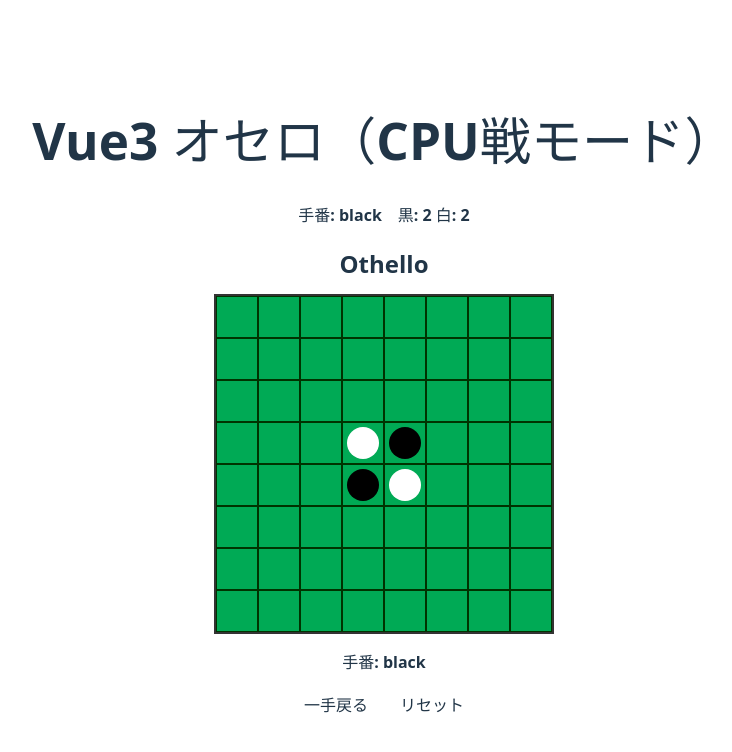
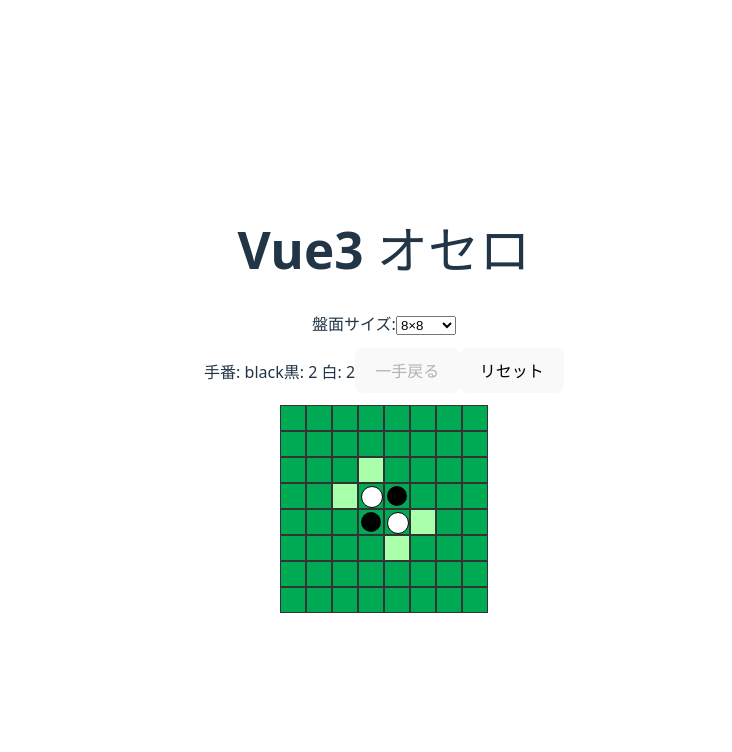
Before and after one commit to tako-chan0511/othello-Vue3-, a Vue app: page / in a window 1280 px wide. Shown: the top 752 px of the page, without its empty margins (256-988 px from the left). Built offline with nearby package versions, Linux system fonts and the light colour scheme.

Commit message:
サイズ変更

```diff
--- a/package.json
+++ b/package.json
@@ -12,6 +12,7 @@
     "deploy": "gh-pages -d dist"
   },
   "dependencies": {
+    "pinia": "^3.0.2",
     "vue": "^3.5.13"
   },
   "devDependencies": {
--- a/src/App.vue
+++ b/src/App.vue
@@ -1,65 +1,194 @@
 <template>
   <div class="app">
-    <h1>Vue3 オセロ（CPU戦モード）</h1>
-    <!-- リアルタイム情報表示 -->
+    <h1>Vue3 オセロ</h1>
+
+    <!-- サイズ選択 -->
+    <div class="size-select">
+      <label>盤面サイズ:</label>
+      <select v-model.number="boardSize">
+        <option v-for="n in sizes" :key="n" :value="n">{{ n }}×{{ n }}</option>
+      </select>
+    </div>
+
+    <!-- 情報＋操作 -->
     <div class="info">
       <span>手番: {{ turn }}</span>
       <span>黒: {{ score.black }} 白: {{ score.white }}</span>
-      <!-- <button class="restart" @click="init">リセット</button> -->
+      <button @click="undo" :disabled="history.length <= 1">一手戻る</button>
+      <button @click="reset">リセット</button>
     </div>
 
-    <Board />
+    <!-- 盤面 -->
+    <div class="board">
+      <div v-for="(row, y) in board" :key="y" class="row">
+        <div
+          v-for="(_, x) in row"
+          :key="x"
+          class="cell"
+          @click="onClick(x, y)"
+          :class="{ valid: isValid(x, y) }"
+        >
+          <span v-if="board[y][x] === 'black'" class="disc black"></span>
+          <span v-else-if="board[y][x] === 'white'" class="disc white"></span>
+        </div>
+      </div>
+    </div>
 
-    <!-- ゲーム終了時のみ表示 -->
-    <div v-if="isGameOver" class="gameover">
-      <p>ゲーム終了！ 最終スコア → 黒: {{ score.black }} / 白: {{ score.white }}</p>
-      <p class="winner">
-        {{ score.black > score.white
-            ? '黒の勝ち！'
-            : score.white > score.black
-              ? '白の勝ち！'
-              : '引き分け！' }}
-      </p>
+    <!-- 結果表示 -->
+    <div v-if="gameOver" class="gameover">
+      結果 → {{ resultMessage }}
     </div>
   </div>
 </template>
 
 <script setup lang="ts">
-import Board from '@/components/Board.vue'
-import { useOthello } from '@/composables/useOthello'
+import { ref, watch, computed } from 'vue';
 
-const { turn, score, isGameOver, init } = useOthello()
+type Color = 'black' | 'white' | null;
+
+// --- state ---
+const sizes = [4, 6, 8, 10, 12];
+const boardSize = ref(8);
+const board = ref<Color[][]>([]);
+const history = ref<Color[][][]>([]);
+const turn = ref<Color>('black');
+const passCount = ref(0);
+
+// --- helpers ---
+const DIRS: [number, number][] = [
+  [-1, -1], [-1, 0], [-1, 1],
+  [0, -1],           [0, 1],
+  [1, -1],  [1, 0],  [1, 1],
+];
+
+function makeBoard(n: number): Color[][] {
+  const b: Color[][] = Array.from({ length: n }, () =>
+    Array.from({ length: n }, () => null)
+  );
+  const m = n / 2;
+  b[m - 1][m - 1] = 'white';
+  b[m][m]         = 'white';
+  b[m - 1][m]     = 'black';
+  b[m][m - 1]     = 'black';
+  return b;
+}
+
+// --- game actions ---
+function init(size = boardSize.value) {
+  board.value = makeBoard(size);
+  history.value = [ board.value.map(r => [...r]) ];
+  turn.value = 'black';
+  passCount.value = 0;
+}
+
+function inBounds(x: number, y: number) {
+  return x >= 0 && x < board.value.length && y >= 0 && y < board.value.length;
+}
+
+function flips(x: number, y: number, col: Color): [number, number][] {
+  if (board.value[y][x] !== null) return [];
+  const opp = col === 'black' ? 'white' : 'black';
+  const res: [number, number][] = [];
+  for (const [dx, dy] of DIRS) {
+    let cx = x + dx, cy = y + dy;
+    const buf: [number, number][] = [];
+    while (inBounds(cx, cy) && board.value[cy][cx] === opp) {
+      buf.push([cx, cy]);
+      cx += dx; cy += dy;
+    }
+    if (buf.length && inBounds(cx, cy) && board.value[cy][cx] === col) {
+      res.push(...buf);
+    }
+  }
+  return res;
+}
+
+function play(x: number, y: number): boolean {
+  const f = flips(x, y, turn.value);
+  if (!f.length) return false;
+  board.value[y][x] = turn.value;
+  f.forEach(([fx, fy]) => board.value[fy][fx] = turn.value);
+  turn.value = turn.value === 'black' ? 'white' : 'black';
+  passCount.value = 0;
+  history.value.push(board.value.map(r => [...r]));
+  return true;
+}
+
+function cpuMove() {
+  const moves = board.value.flatMap((row, y) =>
+    row.map((_, x) => ({ x, y }))
+  ).filter(p => flips(p.x, p.y, turn.value).length > 0);
+  if (!moves.length) { pass(); return; }
+  const mv = moves[Math.floor(Math.random() * moves.length)];
+  play(mv.x, mv.y);
+}
+
+function pass() {
+  passCount.value++;
+  turn.value = turn.value === 'black' ? 'white' : 'black';
+  history.value.push(board.value.map(r => [...r]));
+}
+
+function undo() {
+  if (history.value.length <= 1) return;
+  history.value.pop();
+  board.value = history.value[history.value.length - 1].map(r => [...r]);
+}
+
+function reset() {
+  init(boardSize.value);
+}
+
+function onClick(x: number, y: number) {
+  if (gameOver.value) return;
+  if (turn.value === 'black' && play(x, y)) {
+    setTimeout(cpuMove, 300);
+  }
+}
+
+function isValid(x: number, y: number) {
+  return flips(x, y, turn.value).length > 0;
+}
+
+// --- new method 2 for game over: no moves for either color ---
+function hasMovesFor(col: Color) {
+  return board.value.some((row, y) =>
+    row.some((_, x) => flips(x, y, col).length > 0)
+  );
+}
+
+const gameOver = computed(() =>
+  // neither black nor white has any legal moves
+  !hasMovesFor('black') && !hasMovesFor('white')
+);
+
+const score = computed(() => {
+  let b = 0, w = 0;
+  board.value.forEach(r => r.forEach(c => { if (c === 'black') b++; else if (c === 'white') w++; }));
+  return { black: b, white: w };
+});
+
+const resultMessage = computed(() => {
+  const { black, white } = score.value;
+  if (black > white) return '黒の勝ち！';
+  if (black < white) return '白の勝ち！';
+  return '引き分け！';
+});
+
+// --- reactive lifecycle ---
+watch(boardSize, sz => init(sz), { immediate: true });
 </script>
 
-<style>
-.app {
-  text-align: center;
-  padding: 20px;
-}
-.info {
-  margin-bottom: 12px;
-  display: flex;
-  justify-content: center;
-  gap: 16px;
-  align-items: center;
-}
-.info span {
-  font-weight: bold;
-}
-.restart {
-  padding: 4px 12px;
-  background: var(--primary-color);
-  color: var(--bg-color);
-  border: none;
-  border-radius: 4px;
-  cursor: pointer;
-}
-.gameover {
-  margin-top: 16px;
-  font-weight: bold;
-}
-.winner {
-  margin-top: 8px;
-  color: #c33;
-}
+<style scoped>
+.app { text-align: center; padding: 16px; }
+.size-select { margin-bottom: 12px; }
+.info { margin-bottom: 12px; }
+.board { display: grid; grid-template-rows: repeat(auto-fill, 1fr); justify-content: center; }
+.row { display: flex; }
+.cell { background: #0a5; position: relative; width: 24px; height: 24px; border: 1px solid #333; cursor: pointer; }
+.cell.valid { background: #afa; }
+.disc { position: absolute; width: 20px; height: 20px; border-radius: 50%; top: 2px; left: 2px; }
+.disc.black { background: #000; }
+.disc.white { background: #fff; border: 1px solid #000; }
+.gameover { margin-top: 16px; font-weight: bold; }
 </style>
--- a/src/components/Board.vue
+++ b/src/components/Board.vue
@@ -1,10 +1,7 @@
-<!-- src/components/Board.vue -->
 <template>
   <div class="board-container">
-    <h2 class="title">Othello</h2>
-
     <div class="board">
-      <div v-for="(row, y) in board" :key="y" class="board-row">
+      <div v-for="(row, y) in game.board" :key="y" class="board-row">
         <div
           v-for="(cell, x) in row"
           :key="x"
@@ -12,121 +9,49 @@
           @click="onClick(x, y)"
           :class="{ valid: isValid(x, y) }"
         >
-          <div v-if="cell" :class="['disc', cell]" />
+          <span v-if="cell" :class="['disc', cell]"></span>
         </div>
       </div>
-    </div>
-
-    <div class="status">
-      <span>手番: {{ turn }}</span>
-    </div>
-
-    <div class="controls">
-      <button @click="undo" class="btn">一手戻る</button>
-      <button @click="reset" class="btn">リセット</button>
     </div>
   </div>
 </template>
 
 <script setup lang="ts">
-import { ref } from "vue";
-import { useOthello } from "@/composables/useOthello";
+import type { Othello } from '@/composables/useOthello';
+import { defineProps } from 'vue';
 
-const {
-  board,
-  turn,
-  validMoves,
-  play,
-  cpuMove,
-  isGameOver,
-  score,
-  init,
-  undo,
-} = useOthello();
+const props = defineProps<{ game: ReturnType<typeof useOthello> }>();
+const game = props.game;
 
-// 合法手かどうか
 function isValid(x: number, y: number) {
-  return validMoves.value.some((m) => m.x === x && m.y === y);
+  return game.validMoves.some(m => m.x === x && m.y === y);
 }
 
-// クリック処理：黒(プレイヤー)→CPU
-async function onClick(x: number, y: number) {
-  if (isGameOver.value) return;
-  if (turn.value === "black" && play(x, y)) {
-    // CPUの手
-    setTimeout(() => cpuMove(), 300);
+function onClick(x: number, y: number) {
+  if (game.isGameOver) return;
+  if (game.turn === 'black' && game.play(x, y)) {
+    setTimeout(() => game.cpuMove(), 300);
   }
-}
-
-// リセット
-function reset() {
-  init();
 }
 </script>
 
 <style scoped>
-.board-container {
-  text-align: center;
-  margin: 0 auto;
-}
-.title {
-  margin-bottom: 12px;
-}
-.board {
-  display: inline-block;
-  border: 2px solid #333;
-}
-.board-row {
-  display: flex;
-}
+.board-container { text-align: center; }
+.board { display: inline-block; border: 2px solid #333; }
+.board-row { display: flex; }
 .cell {
-  width: 40px;
-  height: 40px;
+  width: 40px; height: 40px;
   background: #0a5;
   border: 1px solid #030;
   position: relative;
   cursor: pointer;
 }
-.cell.valid:hover {
-  background: #0d7;
+.cell.valid:hover { background: #0d7; }
+.disc {
+  width: 32px; height: 32px;
+  border-radius: 50%;
+  position: absolute; top: 4px; left: 4px;
 }
-.disc {
-  width: 32px;
-  height: 32px;
-  border-radius: 50%;
-  position: absolute;
-  top: 4px;
-  left: 4px;
-}
-.disc.black {
-  background: #000;
-}
-.disc.white {
-  background: #fff;
-}
-
-.status {
-  margin: 12px 0;
-  font-weight: bold;
-}
-.game-over {
-  color: #c33;
-}
-
-.controls {
-  display: flex;
-  justify-content: center;
-  gap: 8px;
-}
-.btn {
-  padding: 6px 12px;
-  border: none;
-  border-radius: 4px;
-  background: var(--primary-color);
-  color: var(--bg-color);
-  cursor: pointer;
-}
-.btn:hover {
-  opacity: 0.8;
-}
+.disc.black { background: #000; }
+.disc.white { background: #fff; }
 </style>
```
Also changed, not shown: src/composables/useOthello.ts (+87 -106 lines), src/main.js (+5 -3 lines), src/stores/othello.ts (added, +103 -0 lines), 1 other file (tests, documents, lock files or other folders).
